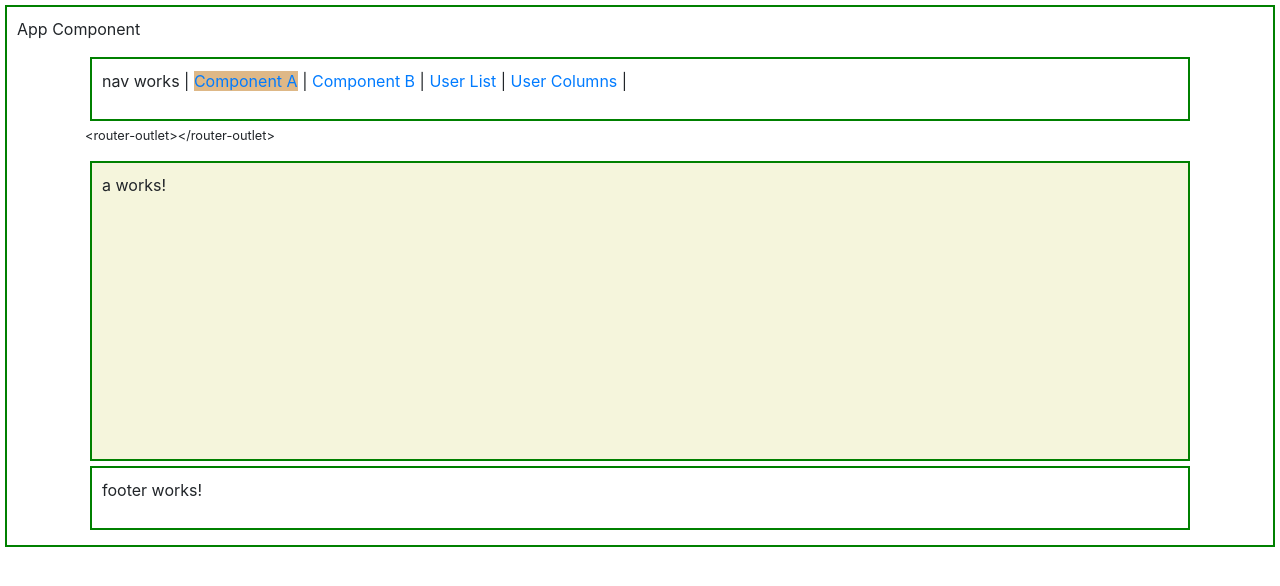
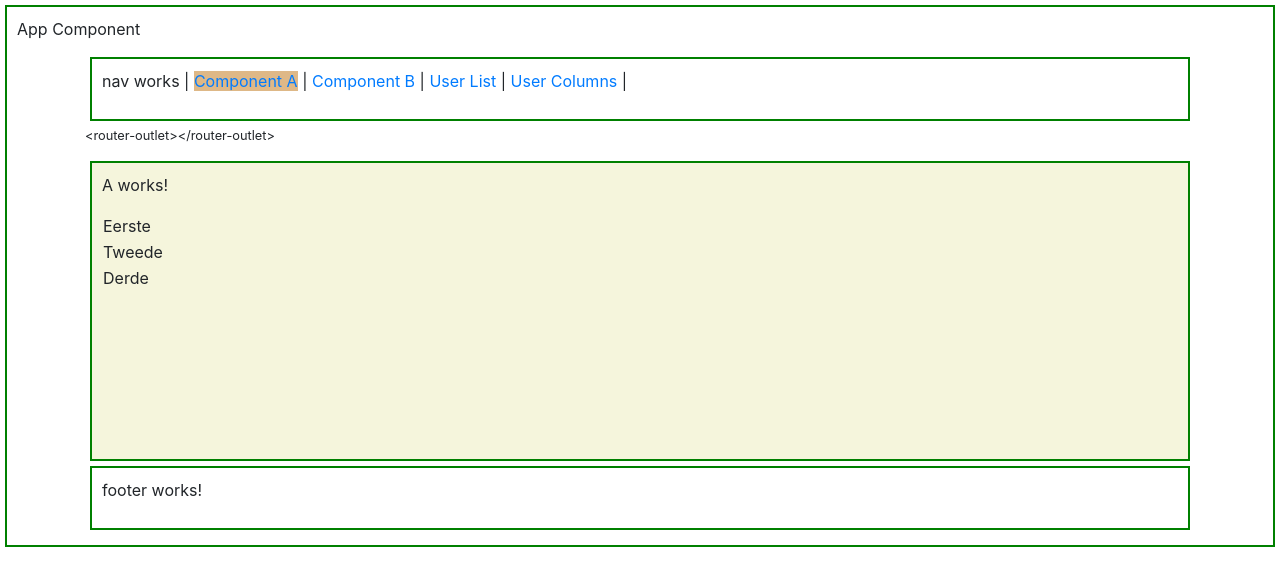
Before and after one commit to avansinformatica/angular-components-routing, an Angular app: page /component-a in a window 1280 px wide. Shown: the top 586 px of the page. Built offline with nearby package versions, Linux system fonts and the light colour scheme.

Commit message:
Observables met async en OnDestroy

```diff
--- a/src/app/pages/a/a.component.html
+++ b/src/app/pages/a/a.component.html
@@ -1,3 +1,6 @@
+<!--
+  Deze template wordt momenteel niet gebruikt, zie a.component.ts
+ -->
 <div class="component A">
   <p>a works!</p>
 </div>
--- a/src/app/pages/a/a.component.ts
+++ b/src/app/pages/a/a.component.ts
@@ -1,16 +1,53 @@
-import { Component, OnInit } from '@angular/core';
+import { Component, OnDestroy, OnInit } from '@angular/core';
+import { Subscription } from 'rxjs';
+import { User } from '../entity/user.model';
+import { UserService } from '../entity/user.service';
 
+/**
+ * Observables en uitlezen van data - variant 1: subscription in component.
+ *
+ * In deze variant voer je de .subscription() functie uit in de component. Je
+ * leest hierbij de data uit (users) en bewaart die in een lokale variabele
+ * (this.users). In het template kun je die lokale variabele gebruiken (ngFor).
+ *
+ * Nadeel: een Observable blijft actief totdat je .unsubscribe() aanroept - ook
+ * als de component na route navigatie niet meer bestaat! En als je opnieuw teruggaat
+ * naar de A-component via routing, wordt opnieuw op dezelfde Observable subscribed.
+ * Dit is een MEMORY LEAK.
+ *
+ * Oplossing: ngDestroy() met .unsubscribe. Zie het voorbeeld.
+ */
 @Component({
   selector: 'app-a',
-  templateUrl: './a.component.html',
-  styles: [
-  ]
+  template: `
+    <div class="component A">
+      <p>A works!</p>
+      <table>
+        <!-- users is hier een regulier array waar je doorheen kunt lopen. -->
+        <tr *ngFor="let user of users">
+          <td>{{ user.firstName }}</td>
+        </tr>
+      </table>
+    </div>
+  `,
+  styles: [],
 })
-export class AComponent implements OnInit {
+export class AComponent implements OnInit, OnDestroy {
+  users: User[] = [];
+  subscription?: Subscription;
 
-  constructor() { }
+  constructor(private userService: UserService) {}
 
   ngOnInit(): void {
+    console.log('AComponent.ngOnInit()');
+    this.subscription = this.userService
+      .getUsersAsObservable()
+      .subscribe((users) => (this.users = users));
   }
 
+  ngOnDestroy() {
+    console.log('AComponent.ngOnDestroy()');
+    // Verplicht: unsubscribe bij het verlaten van de component.
+    this.subscription?.unsubscribe();
+  }
 }
--- a/src/app/pages/b/b.component.ts
+++ b/src/app/pages/b/b.component.ts
@@ -1,16 +1,44 @@
-import { Component, OnInit } from '@angular/core';
+import { Component, OnDestroy, OnInit } from '@angular/core';
+import { Observable, Subscription } from 'rxjs';
+import { User } from '../entity/user.model';
+import { UserService } from '../entity/user.service';
 
+/**
+ * Observables en uitlezen van data - variant 1: subscription in component.
+ *
+ * In deze variant voer je de .subscription() functie uit in de component. Je
+ * leest hierbij de data uit (users) en bewaart die in een lokale variabele
+ * (this.users). In het template kun je die lokale variabele gebruiken (ngFor).
+ *
+ * Nadeel: een Observable blijft actief totdat je .unsubscribe() aanroept - ook
+ * als de component na route navigatie niet meer bestaat! En als je opnieuw teruggaat
+ * naar de A-component via routing, wordt opnieuw op dezelfde Observable subscribed.
+ * Dit is een MEMORY LEAK.
+ *
+ * Oplossing: ngDestroy() met .unsubscribe. Zie het voorbeeld.
+ */
 @Component({
   selector: 'app-b',
-  templateUrl: './b.component.html',
-  styles: [
-  ]
+  template: `
+    <div class="component B">
+      <p>B works!</p>
+      <table>
+        <!-- users$ is hier een Observable waar je doorheen kunt lopen. -->
+        <tr *ngFor="let user of users$ | async">
+          <td>{{ user.firstName }}</td>
+        </tr>
+      </table>
+    </div>
+  `,
+  styles: [],
 })
 export class BComponent implements OnInit {
+  users$?: Observable<User[]>;
 
-  constructor() { }
+  constructor(private userService: UserService) {}
 
   ngOnInit(): void {
+    console.log('BComponent.ngOnInit()');
+    this.users$ = this.userService.getUsersAsObservable();
   }
-
 }
--- a/src/app/pages/entity/user.service.ts
+++ b/src/app/pages/entity/user.service.ts
@@ -1,4 +1,5 @@
 import { Injectable } from '@angular/core';
+import { Observable, of } from 'rxjs';
 import { User, UserRole } from './user.model';
 
 @Injectable({
@@ -8,22 +9,22 @@ export class UserService {
   readonly users: User[] = [
     {
       id: 0,
-      firstName: 'User',
-      lastName: 'Een',
+      firstName: 'Eerste',
+      lastName: 'User',
       emailAdress: 'usereen@host.com',
       role: UserRole.admin,
     },
     {
       id: 1,
-      firstName: 'User',
-      lastName: 'Twee',
+      firstName: 'Tweede',
+      lastName: 'User',
       emailAdress: 'usertwee@host.com',
       role: UserRole.guest,
     },
     {
       id: 2,
-      firstName: 'User',
-      lastName: 'Drie',
+      firstName: 'Derde',
+      lastName: 'User',
       emailAdress: 'userdrie@host.com',
       role: UserRole.editor,
     },
@@ -38,6 +39,13 @@ export class UserService {
     return this.users;
   }
 
+  getUsersAsObservable(): Observable<User[]> {
+    console.log('getUsersAsObservable aangeroepen');
+    // 'of' is een rxjs operator die een Observable
+    // maakt van de gegeven data.
+    return of(this.users);
+  }
+
   getUserById(id: number): User {
     console.log('getUserById aangeroepen');
     return this.users.filter((user) => user.id === id)[0];
```
